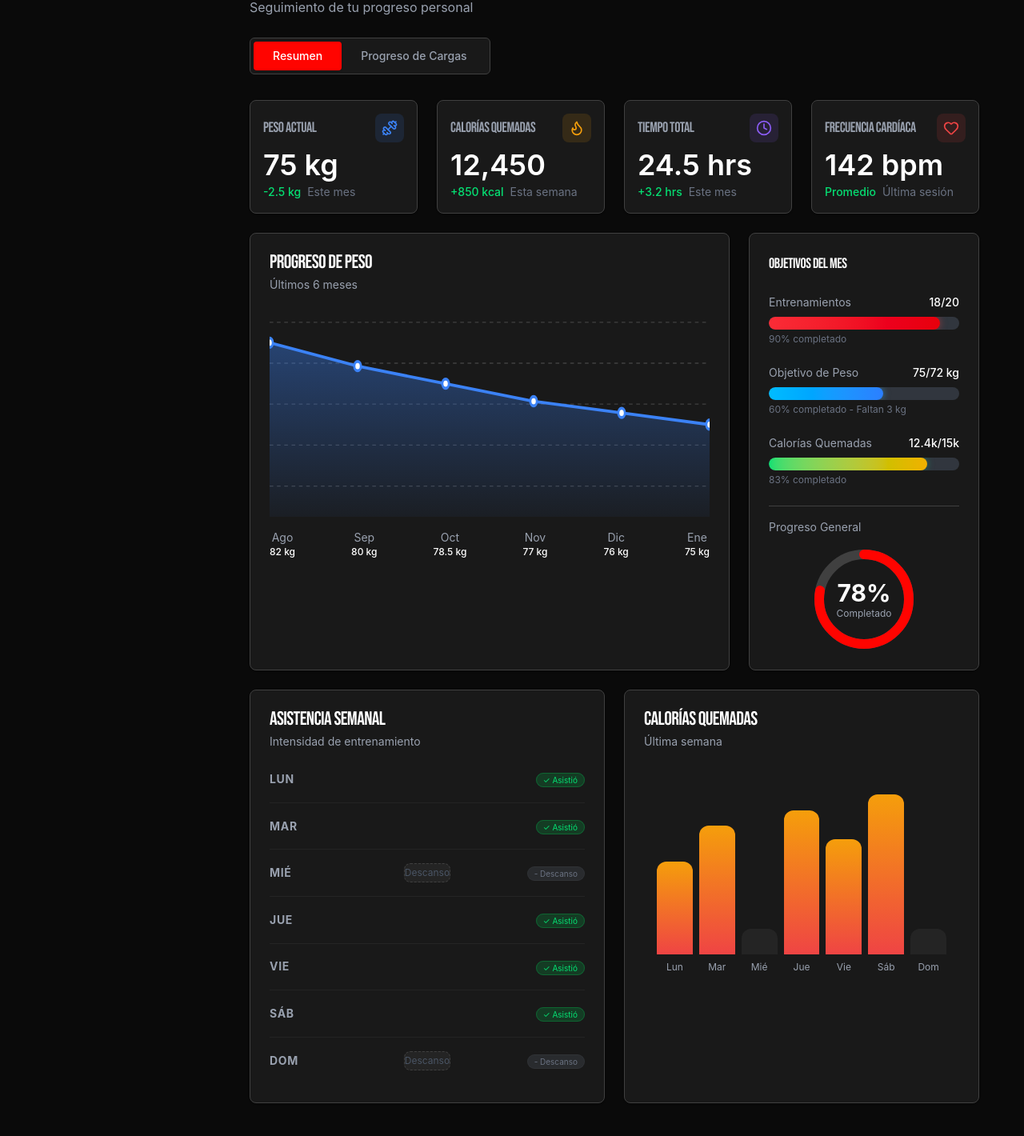
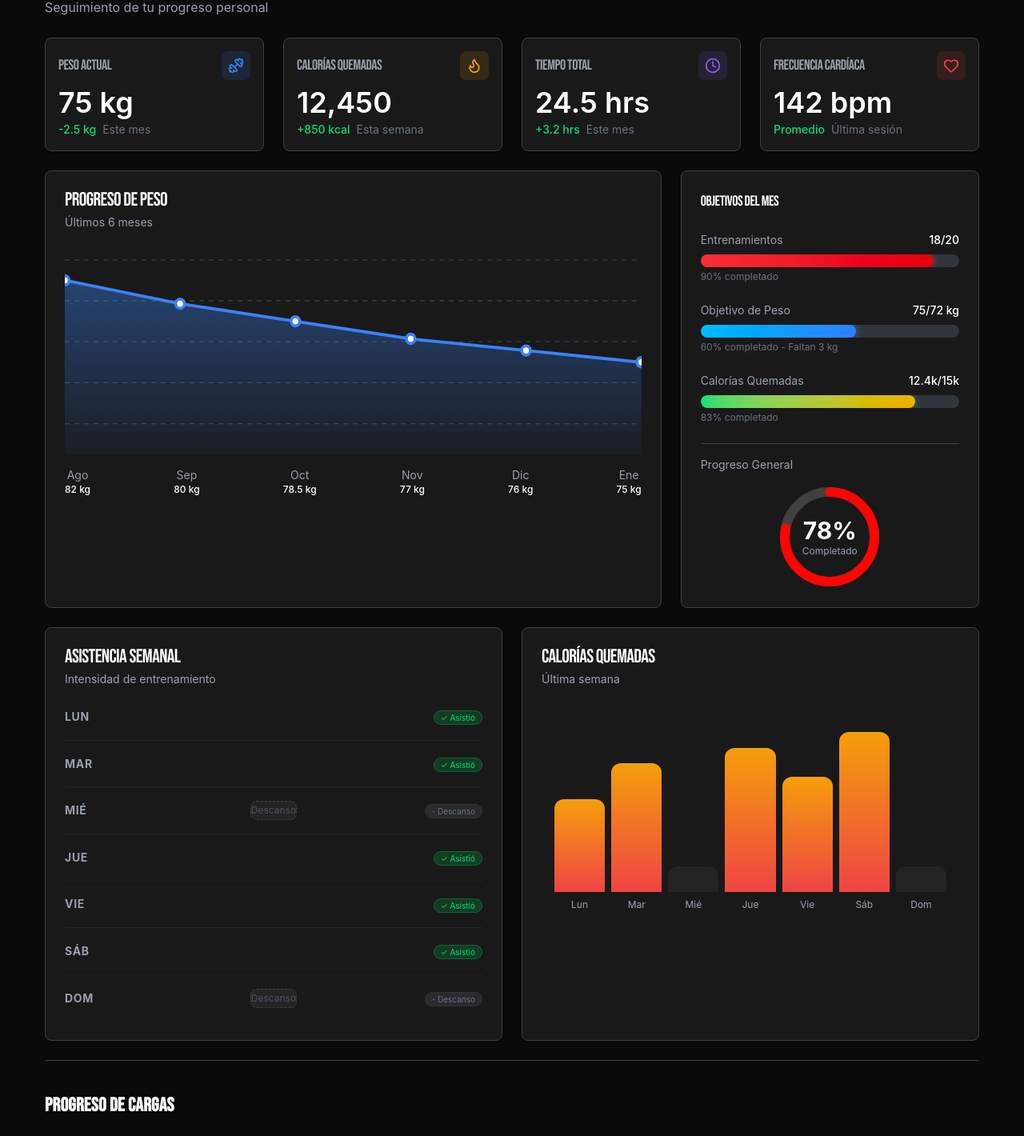
Before and after one commit to MauriHerrera7/Forcegym, a Next.js app: page /client in a window 1280 px wide. Shown: the part 160-1580 px from the top of the page at 80% size. Built offline with nearby package versions, Linux system fonts and the light colour scheme.

Commit message:
moviles y escritorio

```diff
--- a/src/app/(dashboard)/admin/page.tsx
+++ b/src/app/(dashboard)/admin/page.tsx
@@ -97,17 +97,6 @@ export default function AdminDashboard() {
         </div>
       </div>
 
-      <Tabs defaultValue="overview" className="space-y-6">
-        <TabsList className="bg-[#191919] border border-[#404040] p-1 h-auto">
-          <TabsTrigger
-            value="overview"
-            className="data-[state=active]:bg-[#ff0400] data-[state=active]:text-white text-gray-400 px-6 py-2 uppercase font-black italic tracking-tighter"
-          >
-            Resumen
-          </TabsTrigger>
-        </TabsList>
-
-        <TabsContent value="overview" className="space-y-6 outline-none">
           {/* Metrics Grid with Charts */}
           <div className="grid gap-6 md:grid-cols-2 lg:grid-cols-4">
         {metrics.map((metric, index) => {
@@ -430,8 +419,6 @@ export default function AdminDashboard() {
           </div>
         </CardContent>
       </Card>
-    </TabsContent>
-  </Tabs>
 </div>
   );
 }
--- a/src/app/(dashboard)/client/page.tsx
+++ b/src/app/(dashboard)/client/page.tsx
@@ -82,23 +82,7 @@ export default function ClientDashboard() {
         </div>
       </div>
 
-      <Tabs defaultValue="overview" className="space-y-6">
-        <TabsList className="bg-[#191919] border border-[#404040] p-1 h-auto">
-          <TabsTrigger
-            value="overview"
-            className="data-[state=active]:bg-[#ff0400] data-[state=active]:text-white text-gray-400 px-6 py-2"
-          >
-            Resumen
-          </TabsTrigger>
-          <TabsTrigger
-            value="progress"
-            className="data-[state=active]:bg-[#ff0400] data-[state=active]:text-white text-gray-400 px-6 py-2"
-          >
-            Progreso de Cargas
-          </TabsTrigger>
-        </TabsList>
-
-        <TabsContent value="overview" className="space-y-6 outline-none">
+      <div className="space-y-6">
           {/* User Stats Cards */}
           <div className="grid gap-4 md:gap-6 grid-cols-1 sm:grid-cols-2 lg:grid-cols-4">
             {userStats.map((stat, index) => {
@@ -383,12 +367,12 @@ export default function ClientDashboard() {
               </CardContent>
             </Card>
           </div>
-        </TabsContent>
+      </div>
 
-        <TabsContent value="progress" className="outline-none">
-          <ProgressTab />
-        </TabsContent>
-      </Tabs>
+      <div className="pt-10 border-t border-[#404040]">
+        <h2 className="text-2xl font-bold text-white mb-6">Progreso de Cargas</h2>
+        <ProgressTab />
+      </div>
     </div>
   );
 }
--- a/src/components/layout/DashboardHeader.tsx
+++ b/src/components/layout/DashboardHeader.tsx
@@ -63,7 +63,7 @@ export function DashboardHeader({ user: propUser }: DashboardHeaderProps) {
       <div className="flex items-center gap-4">
         <button
           onClick={toggle}
-          className="rounded-lg p-2 text-zinc-400 hover:bg-[#191919] hover:text-white lg:hidden transition-colors"
+          className="rounded-lg p-2 text-zinc-400 hover:bg-[#191919] hover:text-white md:hidden transition-colors"
           title="Abrir menú"
         >
           <Menu className="h-6 w-6" />
--- a/src/components/layout/Sidebar.tsx
+++ b/src/components/layout/Sidebar.tsx
@@ -1,10 +1,10 @@
-'use client';
+"use client";
 
-import React, { useState, useEffect } from 'react';
-import Link from 'next/link';
-import Image from 'next/image';
-import { usePathname } from 'next/navigation';
-import { cn } from '@/lib/utils';
+import React, { useState, useEffect } from "react";
+import Link from "next/link";
+import Image from "next/image";
+import { usePathname } from "next/navigation";
+import { cn } from "@/lib/utils";
 import {
   LayoutDashboard,
   Users,
@@ -15,32 +15,32 @@ import {
   HelpCircle,
   RefreshCw,
   X,
-} from 'lucide-react';
-import { useSidebar } from '@/providers/SidebarProvider';
+} from "lucide-react";
+import { useSidebar } from "@/providers/SidebarProvider";
 
 interface SidebarProps {
-  role: 'admin' | 'client';
+  role: "admin" | "client";
 }
 
 const adminMenuItems = [
-  { href: '/admin', label: 'Dashboard', icon: LayoutDashboard },
-  { href: '/admin/users', label: 'Usuarios', icon: Users },
-  { href: '/admin/payments', label: 'Pagos', icon: CreditCard },
-  { href: '/admin/renewals', label: 'Renovaciones', icon: RefreshCw },
+  { href: "/admin", label: "Dashboard", icon: LayoutDashboard },
+  { href: "/admin/users", label: "Usuarios", icon: Users },
+  { href: "/admin/payments", label: "Pagos", icon: CreditCard },
+  { href: "/admin/renewals", label: "Renovaciones", icon: RefreshCw },
 ];
 
 const clientMenuItems = [
-  { href: '/client', label: 'Dashboard', icon: LayoutDashboard },
-  { href: '/client/profile', label: 'Perfil', icon: User },
-  { href: '/client/training', label: 'Entrenamiento', icon: Dumbbell },
-  { href: '/client/memberships', label: 'Membresías', icon: CreditCard },
-  { href: '/client/support', label: 'Soporte', icon: HelpCircle },
+  { href: "/client", label: "Dashboard", icon: LayoutDashboard },
+  { href: "/client/profile", label: "Perfil", icon: User },
+  { href: "/client/training", label: "Entrenamiento", icon: Dumbbell },
+  { href: "/client/memberships", label: "Membresías", icon: CreditCard },
+  { href: "/client/support", label: "Soporte", icon: HelpCircle },
 ];
 
 export function Sidebar({ role }: SidebarProps) {
   const pathname = usePathname();
   const { isOpen, close } = useSidebar();
-  const menuItems = role === 'admin' ? adminMenuItems : clientMenuItems;
+  const menuItems = role === "admin" ? adminMenuItems : clientMenuItems;
 
   // Prevents hydration mismatch: SSR renders sidebar as closed, client syncs after mount
   const [mounted, setMounted] = useState(false);
@@ -53,16 +53,18 @@ export function Sidebar({ role }: SidebarProps) {
       {/* Mobile Backdrop — only rendered client-side to avoid SSR mismatch */}
       {mounted && isOpen && (
         <div
-          className="fixed inset-0 z-40 bg-black/60 backdrop-blur-sm lg:hidden"
+          className="fixed inset-0 z-40 bg-black/60 backdrop-blur-sm md:hidden"
           onClick={close}
         />
       )}
 
       {/* Sidebar */}
-      <div className={cn(
-        "fixed inset-y-0 left-0 z-50 flex h-screen w-64 flex-col bg-[#2D0A0A] border-r border-[#450A0A]/30 transition-transform duration-300 lg:sticky lg:top-0",
-        mounted && !isOpen ? "-translate-x-full lg:translate-x-0" : "translate-x-0"
-      )}>
+      <div
+        className={cn(
+          "fixed inset-y-0 left-0 z-50 flex h-screen w-64 flex-col bg-[#2D0A0A] border-r border-[#450A0A]/30 transition-transform duration-300 md:sticky md:top-0 md:translate-x-0",
+          isOpen ? "translate-x-0" : "-translate-x-full",
+        )}
+      >
         {/* Logo & Close Button */}
         <div className="flex h-24 items-center justify-between px-6">
           <Link href="/" onClick={close}>
@@ -77,7 +79,7 @@ export function Sidebar({ role }: SidebarProps) {
           </Link>
           <button
             onClick={close}
-            className="rounded-lg p-2 text-gray-400 hover:bg-[#404040] hover:text-white lg:hidden"
+            className="rounded-lg p-2 text-gray-400 hover:bg-[#404040] hover:text-white md:hidden"
           >
             <X className="h-6 w-6" />
           </button>
@@ -95,10 +97,10 @@ export function Sidebar({ role }: SidebarProps) {
                 href={item.href}
                 onClick={close}
                 className={cn(
-                  'flex items-center gap-3 rounded-lg px-4 py-3 text-sm font-medium transition-all duration-200',
+                  "flex items-center gap-3 rounded-lg px-4 py-3 text-sm font-medium transition-all duration-200",
                   isActive
-                    ? 'bg-[#ff0400] text-white shadow-lg shadow-[#ff0400]/20'
-                    : 'text-gray-400 hover:bg-[#404040] hover:text-white'
+                    ? "bg-[#ff0400] text-white shadow-lg shadow-[#ff0400]/20"
+                    : "text-gray-400 hover:bg-[#404040] hover:text-white",
                 )}
               >
                 <Icon className="h-5 w-5" />
```
